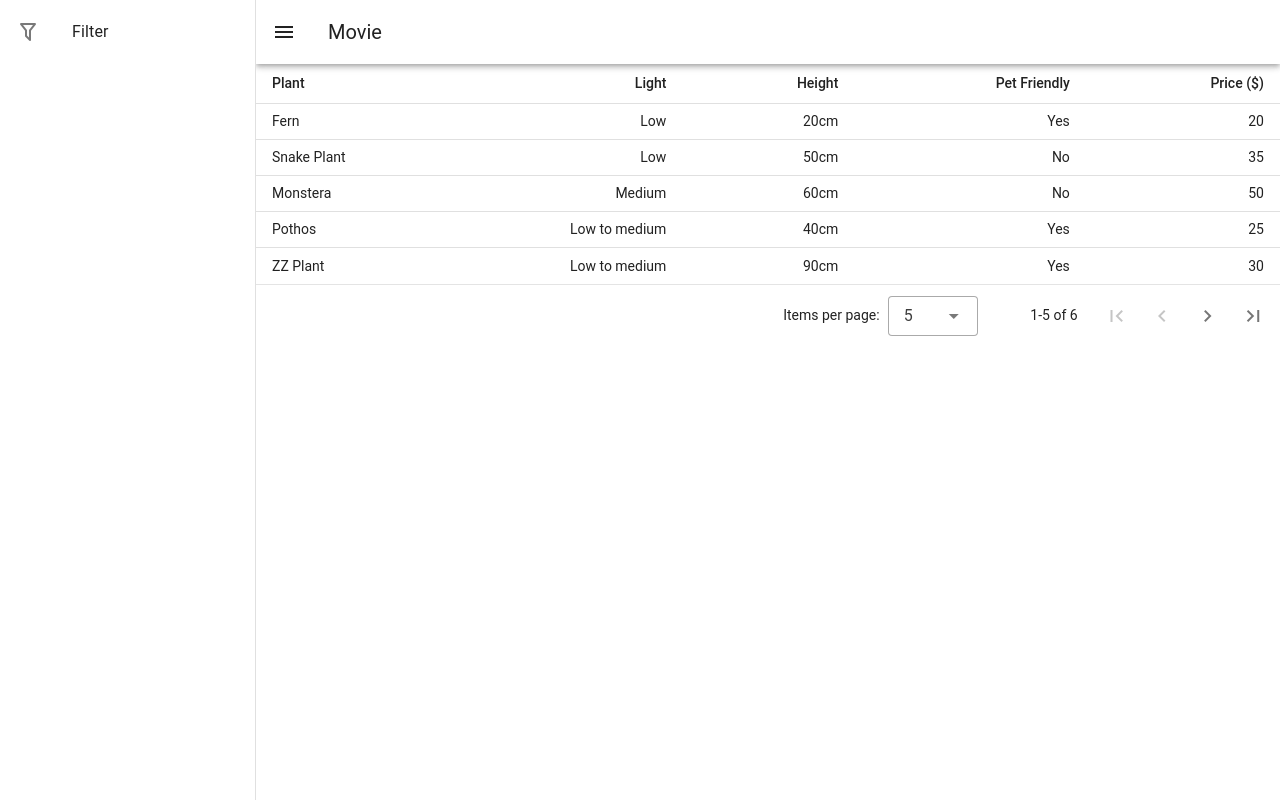
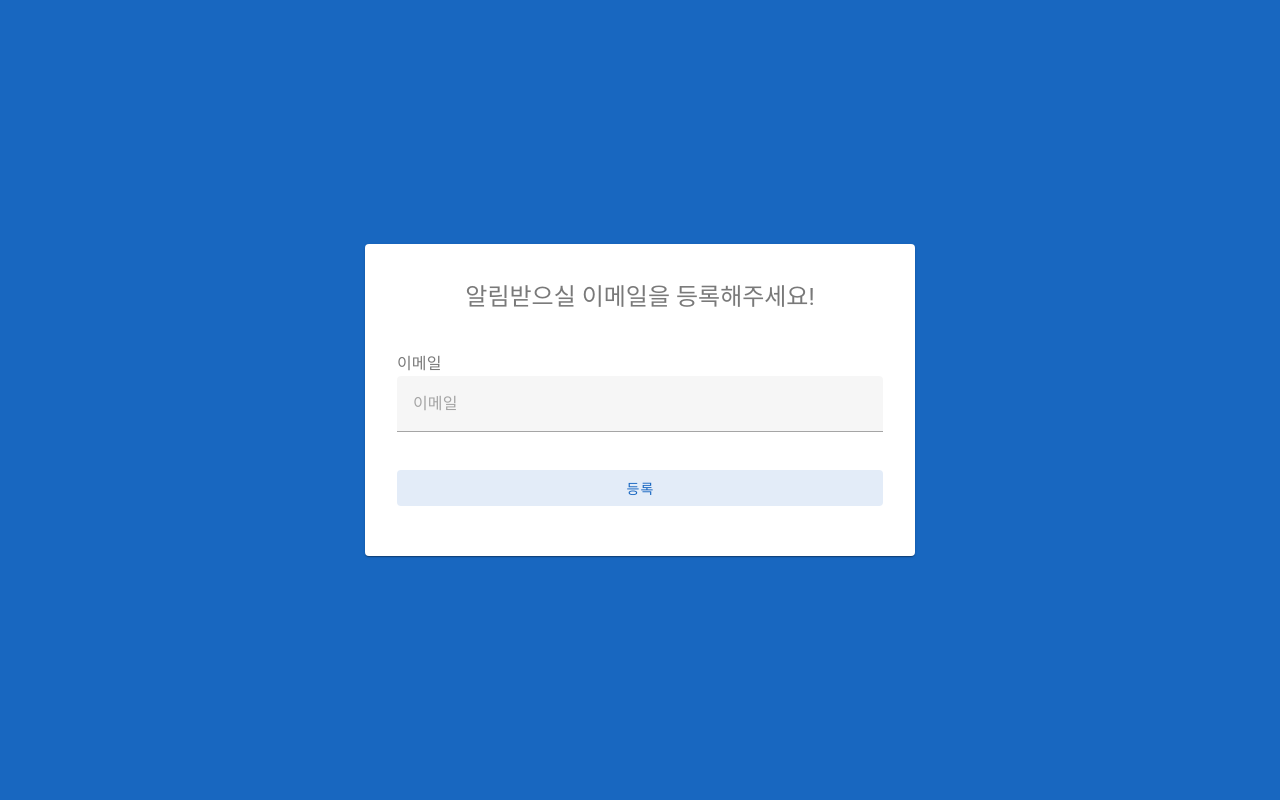
Before and after one commit to ehaakdl/movie-web, a Vue app: page / in a window 1280 px wide. Built offline with nearby package versions, Linux system fonts and the light colour scheme.

Commit message:
feature: 알림등록 화면 추가

```diff
--- a/src/components.d.ts
+++ b/src/components.d.ts
@@ -8,7 +8,6 @@ export {}
 declare module 'vue' {
   export interface GlobalComponents {
     AppFooter: typeof import('./components/AppFooter.vue')['default']
-    HelloWorld: typeof import('./components/HelloWorld.vue')['default']
     NoticeTable: typeof import('./components/NoticeTable.vue')['default']
     RouterLink: typeof import('vue-router')['RouterLink']
     RouterView: typeof import('vue-router')['RouterView']
--- /dev/null
+++ b/src/layouts/blank.vue
@@ -0,0 +1,12 @@
+<template>
+  <v-app id="inspire">
+    <v-main class="bg-primary">
+
+      <router-view />
+
+    </v-main>
+  </v-app>
+</template>
+
+<script lang="ts" setup>
+</script>
--- a/src/pages/index.vue
+++ b/src/pages/index.vue
@@ -1,7 +1,15 @@
 <template>
-  <NoticeTable />
+  <div class="h-100 d-flex justify-center align-center">
+    <NotificationForm/>
+  </div>
 </template>
 
 <script lang="ts" setup>
+import NotificationForm from '../views/NotificationForm.vue';
+
   //
 </script>
+<route lang="yaml">
+  meta:
+    layout: blank
+</route>
--- /dev/null
+++ b/src/views/NotificationForm.vue
@@ -0,0 +1,28 @@
+<script lang="ts" setup>
+import { ref } from 'vue';
+import { VCardSubtitle, VLabel, VTextField } from 'vuetify/components';
+
+const email = ref('')
+
+const onSubmit = () => {
+  console.log(email.value)
+}
+</script>
+<template>
+  <VCard width="550" class="pa-4">
+    <VCardSubtitle class="text-h5 text-center py-5">알림받으실 이메일을 등록해주세요!</VCardSubtitle>
+    <VForm @submit.prevent="onSubmit" class="py-2">
+      <VCardItem>
+        <VLabel>이메일</VLabel>
+        <VTextField placeholder="이메일" v-model="email"></VTextField>
+
+        <div class="py-4">
+          <VBtn type="submit" variant="tonal" color="primary" width="100%">등록</VBtn>
+        </div>
+      </VCardItem>
+
+
+    </VForm>
+  </VCard>
+
+</template>
```
